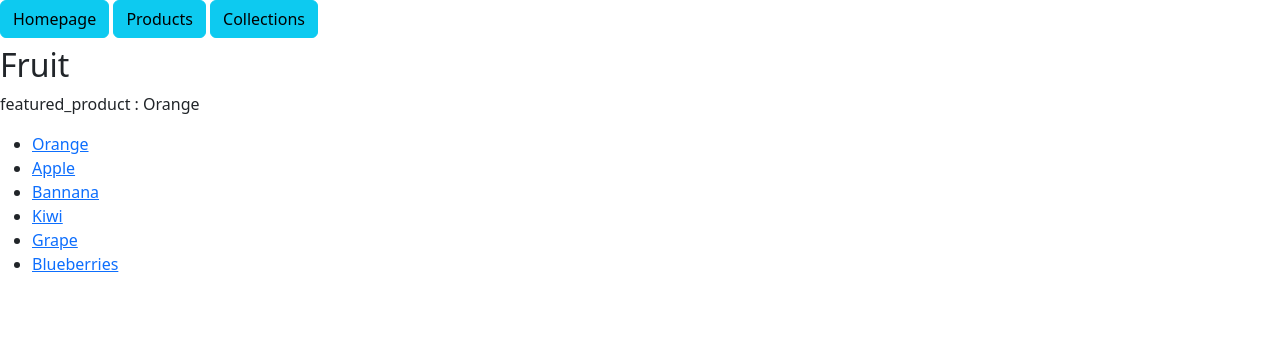
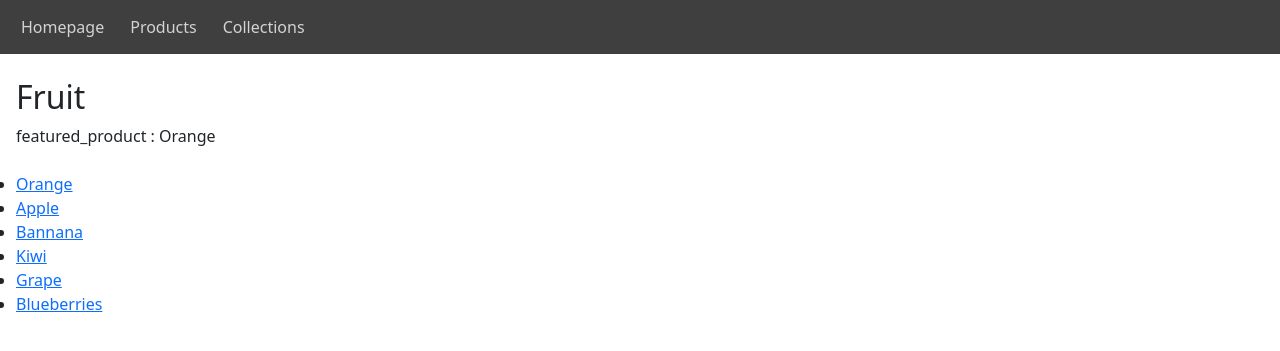
Before and after one commit to jchurcher/Storefront, a Django app: page /store/collections/1/ in a window 1280 px wide. Shown: the top 351 px of the page. Run offline with Django 4.2, Linux system fonts and the light colour scheme; data comes from the database, SQL or seed files in the repository; some libraries are stand-ins or nearby versions.

Commit message:
Styling and flexbox grid system

```diff
--- /dev/null
+++ b/store/static/store/style.css
@@ -0,0 +1,7 @@
+.navbar {
+    background-color: rgb(63, 63, 63);
+}
+
+.navlink {
+    color: lightgray;
+}
--- a/store/templates/store/base.html
+++ b/store/templates/store/base.html
@@ -5,12 +5,21 @@
     {% load bootstrap5 %}
     {% bootstrap_css %}
     {% bootstrap_javascript %}
+
+    {% load static %}
+    <link rel="stylesheet" href="{% static 'store/style.css' %}">
 </head>
+
+<div class="d-flex justify-content-start flex-row p-2 navbar">
 {% block navbar %}
-    <a href="{% url 'homepage' %}" class="btn btn-info" role="button">Homepage</a>
-    <a href="{% url 'index_products' %}" class="btn btn-info" role="button">Products</a>
-    <a href="{% url 'index_collections' %}" class="btn btn-info" role="button">Collections</a>
+    <a href="{% url 'homepage' %}" class="flex-col pr-2 navlink btn" role="button">Homepage</a>
+    <a href="{% url 'index_products' %}" class="flex-col pr-2 navlink btn" role="button">Products</a>
+    <a href="{% url 'index_collections' %}" class="flex-col pr-2 navlink btn" role="button">Collections</a>
 {% endblock navbar %}
-{% block head %}{% endblock head %}
-{% block content %}{% endblock content %}
+</div>
+
+<div class="row p-3">
+    {% block content %}{% endblock content %}
+</div>
+
 </html>
--- a/store/templates/store/collection.html
+++ b/store/templates/store/collection.html
@@ -1,6 +1,6 @@
 <!DOCTYPE html>
 {% extends 'store/index.html' %}
-{% block head %}
+{% block detailhead %}
     <h2>{{model_name}}</h2>
 
     {% if object %}
@@ -14,5 +14,4 @@
     {% else %}
         <p>This product does not exist.</p>
     {% endif %}
-
-{% endblock head %}
+{% endblock detailhead %}
--- a/store/templates/store/detail.html
+++ b/store/templates/store/detail.html
@@ -14,5 +14,4 @@
     {% else %}
         <p>This product does not exist.</p>
     {% endif %}
-
 {% endblock %}
--- a/store/templates/store/index.html
+++ b/store/templates/store/index.html
@@ -1,6 +1,7 @@
 <!DOCTYPE html>
 {% extends 'store/base.html' %}
 {% block content %}
+    {% block detailhead %}{% endblock detailhead %}
     <h2>{{model_name}}</h2>
 
     {% if object_list %}
@@ -12,5 +13,4 @@
     {% else %}
         <p>No products are available.</p>
     {% endif %}
-
 {% endblock content %}
```
